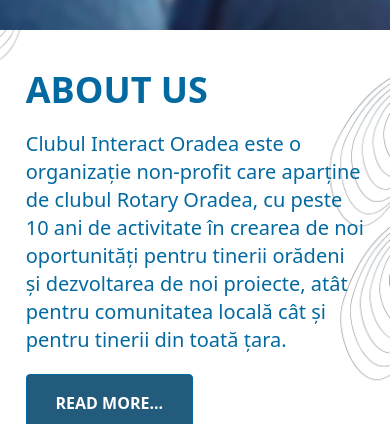
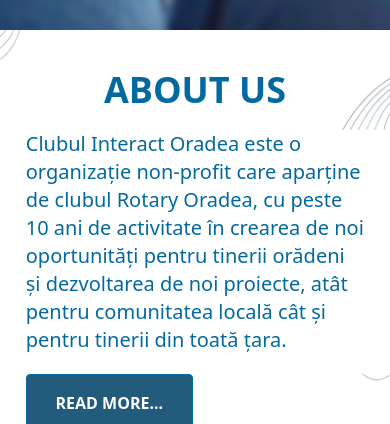
Before and after one commit to insertokername/itc, a Next.js app: page / in a window 390 px wide. Shown: the part 1028-1452 px from the top of the page. Built offline with nearby package versions, Linux system fonts and the light colour scheme.

Commit message:
trying a fix for background waves overlapping with text

```diff
--- a/pages/index.js
+++ b/pages/index.js
@@ -46,15 +46,17 @@
         </div>
       </section>
 
-      <section className="relative">
-        <div className="px-4 pt-10 max-w-[95%] md:max-w-[80%]  mx-auto md:pt-16">
+      <section className="relative" style={{ overflowX: 'hidden' }}>
+        <div className="px-4 pt-10 max-w-[95%] md:max-w-[80%]  mx-auto md:pt-16" >
           <div className="grid grid-cols-1 xl:grid-cols-2 gap-x-2 text-center items-center font-medium text-sky-700">
             <div className="grid grid-cols-1 items-center">
-              <div className="font-[800] text-4xl xl:text-3xl xl:ml-[2rem] xl:mr-[5%] mb:text-left xl:text-6xl text-left">
+              <div className="font-[800] text-4xl xl:text-3xl xl:ml-[2rem] xl:mr-[5%] mb:text-left xl:text-6xl">
                 ABOUT US
               </div>
-              <div className="pt-5 font-[400] text-xl md:text-2xl xl:ml-[2rem] xl:mr-[5%] text-left">
-                Clubul Interact Oradea este o organizație non-profit care aparține de clubul Rotary Oradea, cu peste 10 ani de activitate în crearea de noi oportunități pentru tinerii orădeni și dezvoltarea de noi proiecte, atât pentru comunitatea locală cât și pentru tinerii din toată țara.
+              <div className="pt-5 font-[400] text-xl md:text-2xl xl:ml-[2rem] xl:mr-[5%] text-left" style={{ position: 'relative' }}>
+                <div className="bg-white md:bg-transparent pl-0" style={{ zIndex: '0', position: 'absolute', left: '-20vw', width: '120vw', height: '100%' }}>
+                </div>
+                <p style={{ position:'relative', zIndex: '1' }}>Clubul Interact Oradea este o organizație non-profit care aparține de clubul Rotary Oradea, cu peste 10 ani de activitate în crearea de noi oportunități pentru tinerii orădeni și dezvoltarea de noi proiecte, atât pentru comunitatea locală cât și pentru tinerii din toată țara.</p>
               </div>
               <button className="xl:text-2xl justify-self-start text-left py-[1rem] px-[1.8rem] xl:ml-[2rem] mt-5 bg-sky-900 bg-opacity-90 hover:bg-sky-700 hover:bg-opacity-70 text-white font-bold border border-sky-700 rounded">READ MORE...</button>
             </div>
```
